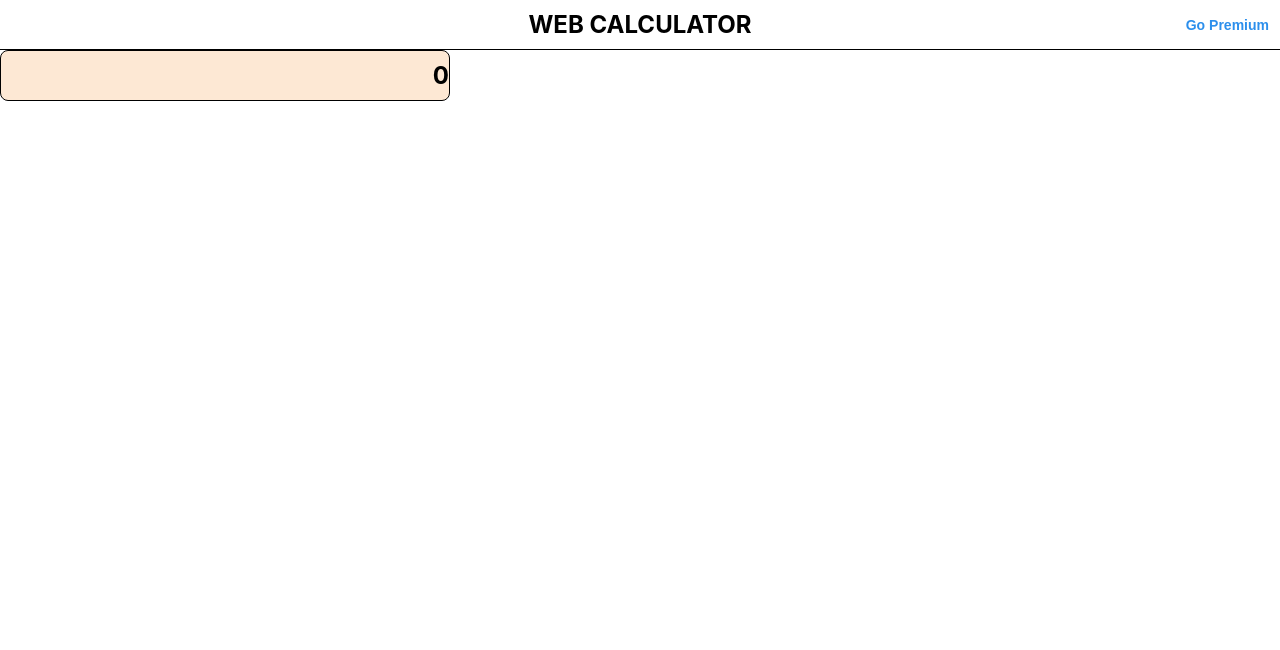
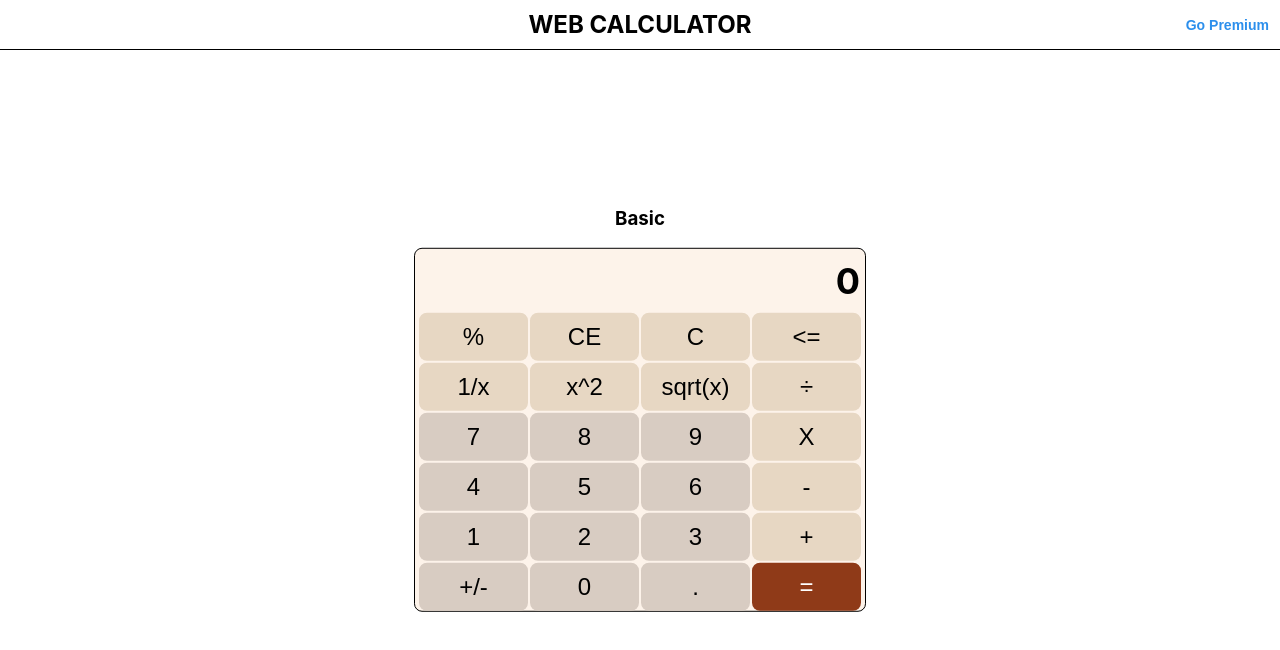
Before and after one commit to dtano/web-calculator, a React (Create React App) app: page / in a window 1280 px wide. Shown: the top 650 px of the page. Built offline with nearby package versions, Linux system fonts and the light colour scheme.

Commit message:
Implement design of calculator page

```diff
--- a/src/App.tsx
+++ b/src/App.tsx
@@ -5,11 +5,12 @@ import Calculator from './components/calculator/Calculator';
 
 const App = () => {
   const [showSignUpModal, setShowSignUpModal] = useState(false);
+  const [showPremiumVersion, setShowPremiumVersion] = useState(false);
 
   return (
     <div className="App">
       <AppHeader />
-      <Calculator />
+      <Calculator showPremiumVersion={showPremiumVersion}/>
     </div>
   );
 }
--- /dev/null
+++ b/src/components/calculator/Buttons.tsx
@@ -0,0 +1,75 @@
+import React from 'react';
+import './Calculator.css';
+import { ADDITION, BACK_SPACE, CHANGE_SIGN, CLEAR_ALL, CLEAR_ENTRY, DECIMAL, DIVIDE, EQUALS, FRACTION, MULTIPLY, PERCENTAGE, SQUARED, SQUARE_ROOT, SUBTRACTION } from '../../constants/operators';
+
+interface ButtonsProps {
+    showPremiumVersion: boolean,
+    handleOnPress: (value: string) => void
+}
+
+const OPERATOR_BTN_STYLE = 'operatorBtn';
+const EQUALS_BTN_STYLE = "equalsBtn";
+
+const Buttons = ({showPremiumVersion, handleOnPress} : ButtonsProps) => {
+    const MemoryButtons = () => {
+        return (
+            <div>
+
+            </div>
+        )
+    }
+
+    const onPressButton = (event: React.MouseEvent<HTMLElement>) => {
+        const value: string = (event.target as HTMLElement).innerText
+        handleOnPress(value)
+    }
+
+    const constructButton = (symbol: string, style?: string) => {
+        return <button onClick={onPressButton} className={`calculatorBtn ${!!style ? style : ""}`}>{symbol}</button>
+    }
+
+    return (
+        <div className='buttonsContainer'>
+            {showPremiumVersion && <MemoryButtons />}
+            {/* Core buttons will be rendered here */}
+            <div className='buttonRow'>
+                {constructButton(PERCENTAGE, OPERATOR_BTN_STYLE)}
+                {constructButton(CLEAR_ENTRY, OPERATOR_BTN_STYLE)}
+                {constructButton(CLEAR_ALL, OPERATOR_BTN_STYLE)}
+                {constructButton(BACK_SPACE, OPERATOR_BTN_STYLE)}
+            </div>
+            <div className='buttonRow'>
+                {constructButton(FRACTION, OPERATOR_BTN_STYLE)}
+                {constructButton(SQUARED, OPERATOR_BTN_STYLE)}
+                {constructButton(SQUARE_ROOT, OPERATOR_BTN_STYLE)}
+                {constructButton(DIVIDE, OPERATOR_BTN_STYLE)}
+            </div>
+            <div className='buttonRow'>
+                {constructButton('7')}
+                {constructButton('8')}
+                {constructButton('9')}
+                {constructButton(MULTIPLY, OPERATOR_BTN_STYLE)}
+            </div>
+            <div className='buttonRow'>
+                {constructButton('4')}
+                {constructButton('5')}
+                {constructButton('6')}
+                {constructButton(SUBTRACTION, OPERATOR_BTN_STYLE)}
+            </div>
+            <div className='buttonRow'>
+                {constructButton('1')}
+                {constructButton('2')}
+                {constructButton('3')}
+                {constructButton(ADDITION, OPERATOR_BTN_STYLE)}
+            </div>
+            <div className='buttonRow'>
+                {constructButton(CHANGE_SIGN)}
+                {constructButton('0')}
+                {constructButton(DECIMAL)}
+                {constructButton(EQUALS, EQUALS_BTN_STYLE)}
+            </div>
+        </div>
+    );
+}
+
+export default Buttons;
--- a/src/components/calculator/Calculator.css
+++ b/src/components/calculator/Calculator.css
@@ -1,19 +1,65 @@
+.calculatorContainer {
+    display: flex;
+    flex-direction: column;
+    justify-content: center;
+    align-items: center;
+}
+
 .calculator {
-    background-color: rgb(253, 232, 212);
+    background-color: rgb(253, 243, 234);
     border: 1px solid black;
     border-radius: 8px;
 
-    width: 35%;
+    width: 450px;
     height: auto;
 }
 
 .valueContainer {
-    padding: 10px 0px;
+    padding: 10px 5px;
     display: flex;
     justify-content: end;
 }
 
 .currentValue {
-    font-size: 24px;
+    font-size: 36px;
     font-weight: bold;
 }
+
+.buttonsContainer {
+    display: flex;
+    flex-direction: column;
+    gap: 2px;
+
+    padding: 0px 4px;
+}
+
+.buttonRow {
+    display: flex;
+    gap: 2px;
+}
+
+.calculatorBtn {
+    cursor: pointer;
+    font-size: 24px;
+    border-radius: 8px;
+    width: 100%;
+    height: 100%;
+
+    padding: 10px 0;
+
+    border: none;
+    background-color: rgb(216, 204, 194);
+}
+
+.calculatorBtn:hover {
+    background-color: rgb(138, 131, 122);
+}
+
+.operatorBtn {
+    background-color: rgb(231, 215, 195);
+}
+
+.equalsBtn {
+    background-color: rgb(143, 58, 24);
+    color: white;
+}
--- a/src/components/calculator/Calculator.tsx
+++ b/src/components/calculator/Calculator.tsx
@@ -1,8 +1,12 @@
 import React, { useState } from 'react';
 import './Calculator.css';
+import Buttons from './Buttons';
 
-const Calculator = () => {
-    const [showPremiumVersion, setShowPremiumVersion] = useState(false);
+interface CalculatorProps {
+    showPremiumVersion: boolean
+}
+
+const Calculator = ({showPremiumVersion} : CalculatorProps) => {
     const [currentValue, setCurrentValue] = useState("0");
 
     const ValueScreen = () => {
@@ -13,27 +17,17 @@ const Calculator = () => {
         )
     }
 
-    const ButtonsContainer = () => {
-        const MemoryButtons = () => {
-            return (
-                <div>
+    const handleOnPressButton = (value: string): void => {
 
-                </div>
-            )
-        }
-
-        return (
-            <div className='buttonsContainer'>
-                {showPremiumVersion && <MemoryButtons />}
-                {/* Core buttons will be rendered here */}
-            </div>
-        );
     }
 
     return (
-        <div className='calculator'>
-            <ValueScreen />
-            <ButtonsContainer />
+        <div className='calculatorContainer center-screen'>
+            <h3 className='calculatorTitle'>{showPremiumVersion ? 'Advanced' : 'Basic'}</h3>
+            <div className='calculator'>
+                <ValueScreen />
+                <Buttons showPremiumVersion={showPremiumVersion} handleOnPress={handleOnPressButton}/>
+            </div>
         </div>
     );
 }
--- /dev/null
+++ b/src/constants/operators.ts
@@ -0,0 +1,14 @@
+export const MULTIPLY = 'X';
+export const DIVIDE = '÷';
+export const SUBTRACTION = '-';
+export const ADDITION = '+';
+export const EQUALS = '=';
+export const SQUARE_ROOT = 'sqrt(x)';
+export const SQUARED = 'x^2';
+export const FRACTION = '1/x';
+export const PERCENTAGE = '%';
+export const CLEAR_ENTRY = 'CE';
+export const CLEAR_ALL = 'C';
+export const BACK_SPACE = '<=';
+export const DECIMAL = '.';
+export const CHANGE_SIGN = "+/-";
--- a/src/index.css
+++ b/src/index.css
@@ -15,3 +15,10 @@ code {
 .invisible {
   visibility: hidden;
 }
+
+.center-screen {
+  position: absolute;
+  top: 50%;
+  left: 50%;
+  transform: translate(-50%, -50%);
+}
```
